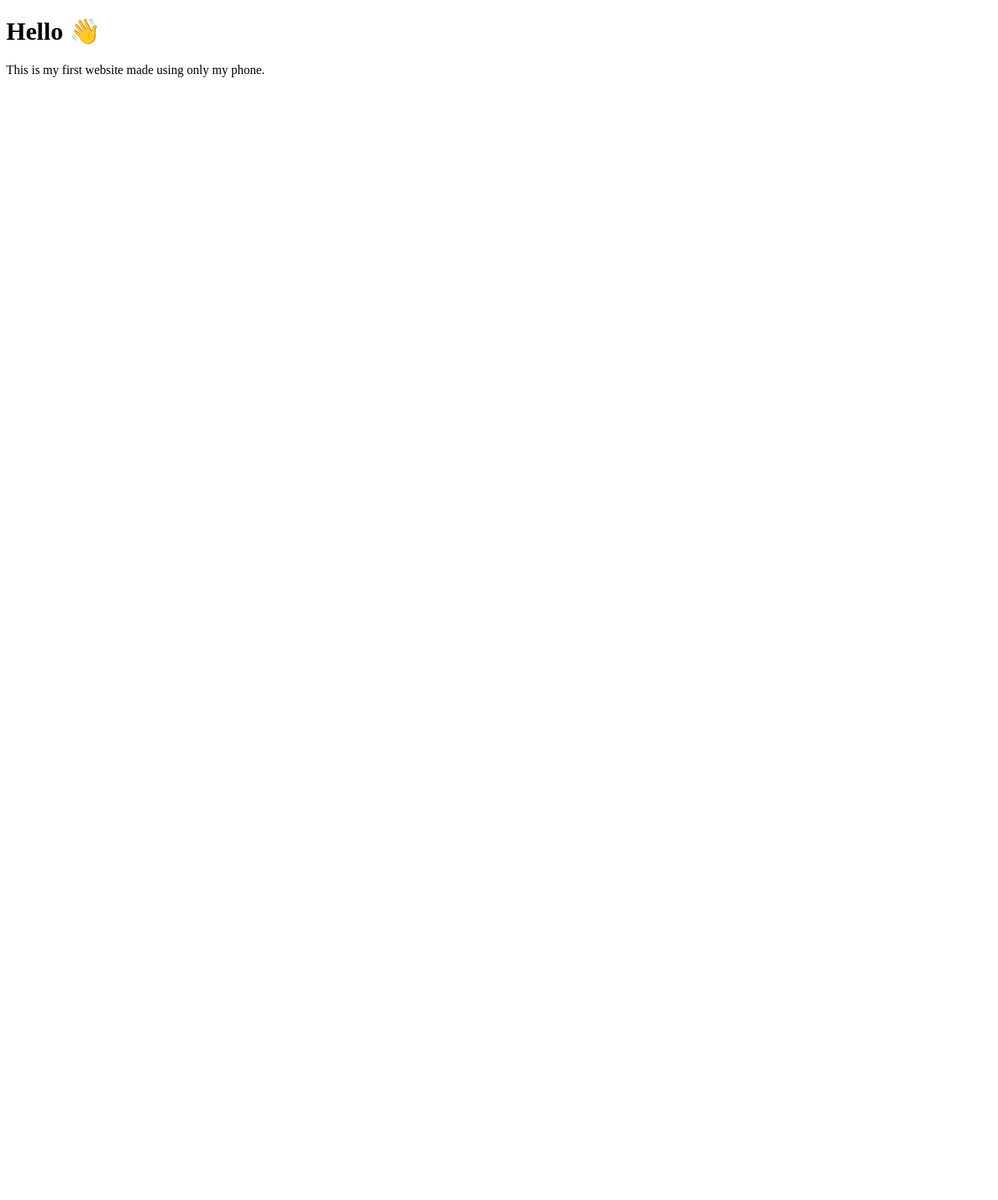
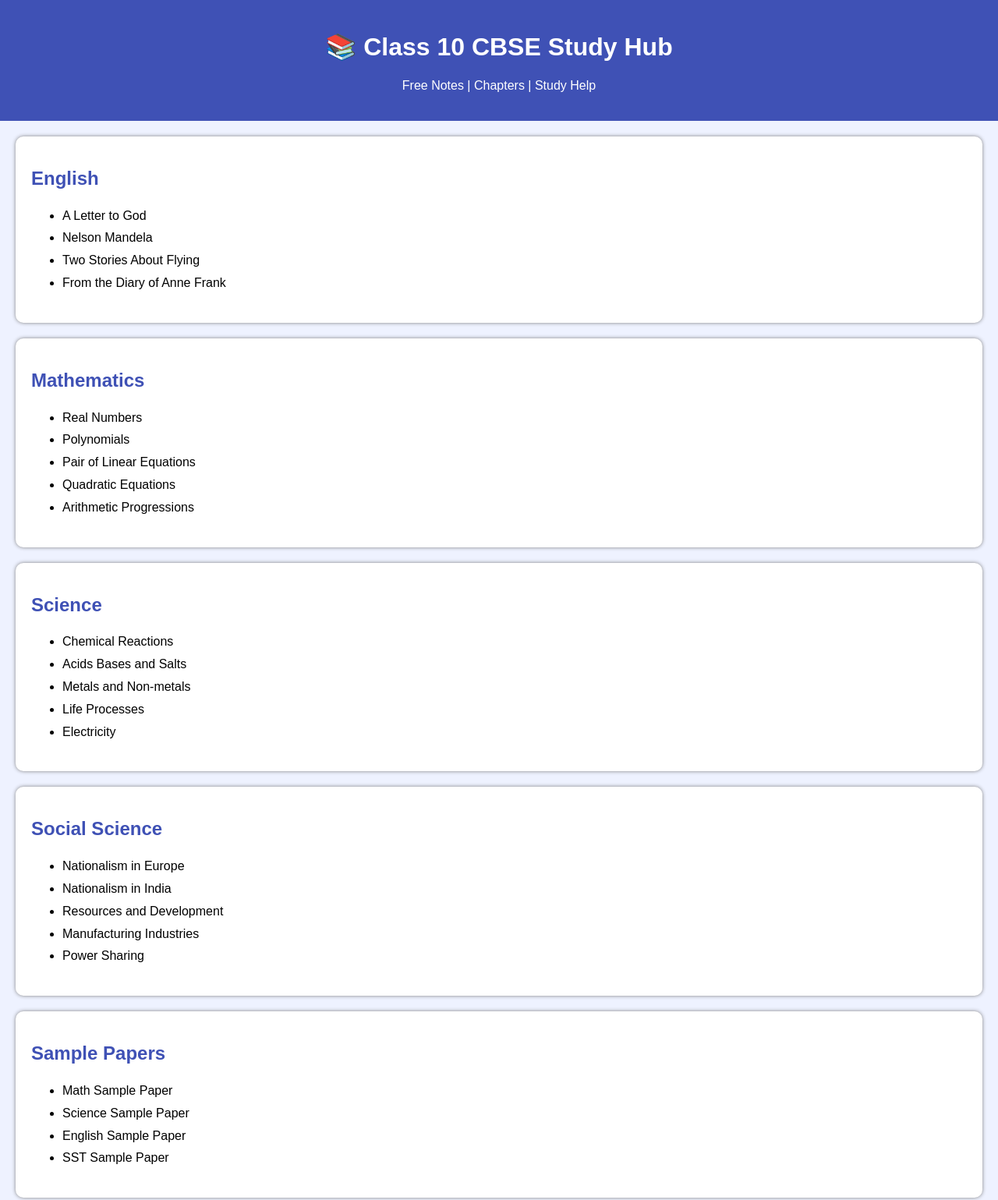
Before and after one commit to karamdhimaan10-creator/_.Shinchan._, a plain HTML site: page index.html in a window 1280 px wide. Shown: the whole page at 78% size. Before the commit the page ends 800 px from the top, so only its background shows below. Drawn offline with Linux system fonts and the light colour scheme.

Commit message:
Update index.html
Study material for Class 10th cbse students 2026-27

```diff
--- a/index.html
+++ b/index.html
@@ -1,13 +1,120 @@
 <!DOCTYPE html>
 <html>
+
 <head>
-<title>My First Website</title>
+<title>Class 10 CBSE Study Hub</title>
+
+<style>
+
+body{
+font-family: Arial;
+background:#eef2ff;
+margin:0;
+padding:0;
+}
+
+header{
+background:#3f51b5;
+color:white;
+text-align:center;
+padding:20px;
+}
+
+section{
+background:white;
+margin:20px;
+padding:20px;
+border-radius:10px;
+box-shadow:0 0 5px gray;
+}
+
+h2{
+color:#3f51b5;
+}
+
+ul{
+line-height:1.8;
+}
+
+</style>
 </head>
+
 
 <body>
 
-<h1>Hello 👋</h1>
-<p>This is my first website made using only my phone.</p>
+<header>
+<h1>📚 Class 10 CBSE Study Hub</h1>
+<p>Free Notes | Chapters | Study Help</p>
+</header>
+
+
+<section>
+<h2>English</h2>
+
+<ul>
+<li>A Letter to God</li>
+<li>Nelson Mandela</li>
+<li>Two Stories About Flying</li>
+<li>From the Diary of Anne Frank</li>
+</ul>
+
+</section>
+
+
+<section>
+<h2>Mathematics</h2>
+
+<ul>
+<li>Real Numbers</li>
+<li>Polynomials</li>
+<li>Pair of Linear Equations</li>
+<li>Quadratic Equations</li>
+<li>Arithmetic Progressions</li>
+</ul>
+
+</section>
+
+
+<section>
+<h2>Science</h2>
+
+<ul>
+<li>Chemical Reactions</li>
+<li>Acids Bases and Salts</li>
+<li>Metals and Non-metals</li>
+<li>Life Processes</li>
+<li>Electricity</li>
+</ul>
+
+</section>
+
+
+<section>
+<h2>Social Science</h2>
+
+<ul>
+<li>Nationalism in Europe</li>
+<li>Nationalism in India</li>
+<li>Resources and Development</li>
+<li>Manufacturing Industries</li>
+<li>Power Sharing</li>
+</ul>
+
+</section>
+
+
+<section>
+<h2>Sample Papers</h2>
+
+<ul>
+<li>Math Sample Paper</li>
+<li>Science Sample Paper</li>
+<li>English Sample Paper</li>
+<li>SST Sample Paper</li>
+</ul>
+
+</section>
+
 
 </body>
 </html>
```
